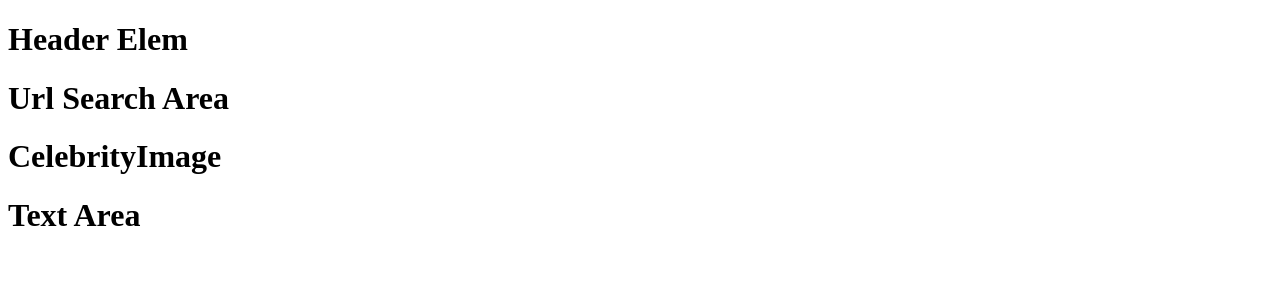
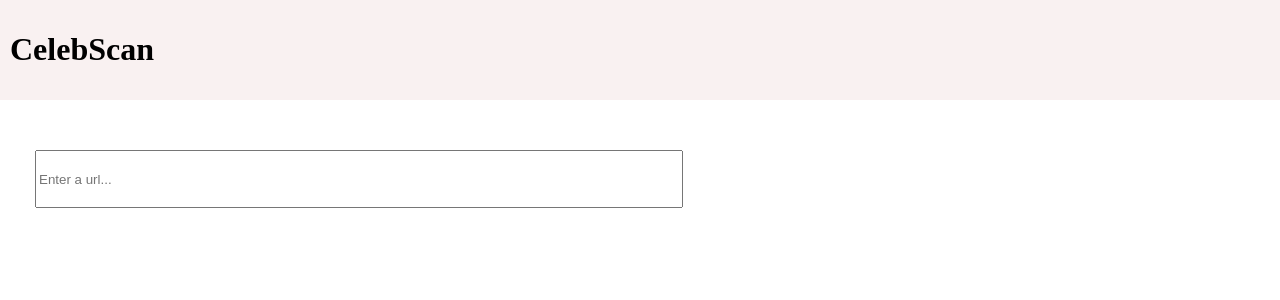
Before and after one commit to Niangmodou/CelebScan-ReactJS, a React (Create React App) app: page / in a window 1280 px wide. Shown: the top 300 px of the page. Built offline with nearby package versions, Linux system fonts and the light colour scheme.

Commit message:
Added a little CSS

```diff
--- a/src/components/CelebrityImage.js
+++ b/src/components/CelebrityImage.js
@@ -2,7 +2,7 @@
 
 const CelebrityImage = () => {
     return (
-        <h1>CelebrityImage</h1>
+        <h1></h1>
     );
 
 }
--- a/src/components/Header.js
+++ b/src/components/Header.js
@@ -2,7 +2,9 @@
 
 const Header = () => {
     return (
-        <h1>Header Elem</h1>
+        <div className="header" >
+            <h1 className="AppTitle">CelebScan</h1>
+        </div>
     );
 }
 
--- a/src/components/TextArea.js
+++ b/src/components/TextArea.js
@@ -3,7 +3,7 @@
 const TextArea = () => {
 
     return (
-        <h1>Text Area</h1>
+        <h1></h1>
     );
 
 }
--- a/src/components/UrlSearch.js
+++ b/src/components/UrlSearch.js
@@ -2,7 +2,12 @@
 
 const UrlSearch = () => {
     return (
-        <h1>Url Search Area</h1>
+        <div className="UrlSearch">
+            <form>
+                <input className="urlBox" type='text' placeholder='Enter a url...'></input>
+            </form>
+
+        </div>
     );
 }
 
--- a/src/index.css
+++ b/src/index.css
@@ -1,2 +1,24 @@
-body {
+.UrlSearch{
+    padding:10px;
 }
+
+.urlBox{
+    position: absolute;
+    width: 50%;
+    height: 52px;
+    left: 35px;
+    top: 150px;
+}
+
+.header{
+    background-color: #f9f1f1;
+    position: absolute;
+    width: 100%;
+    height: 100px;
+    left: 0px;
+    top: 0px;
+}
+
+.AppTitle{
+    padding:10px;
+}
```
